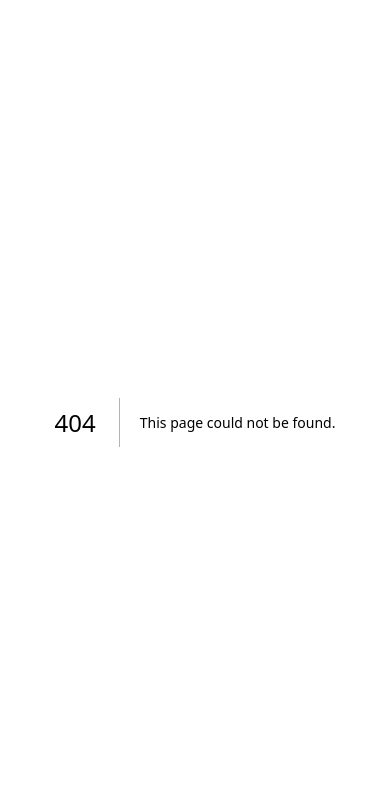
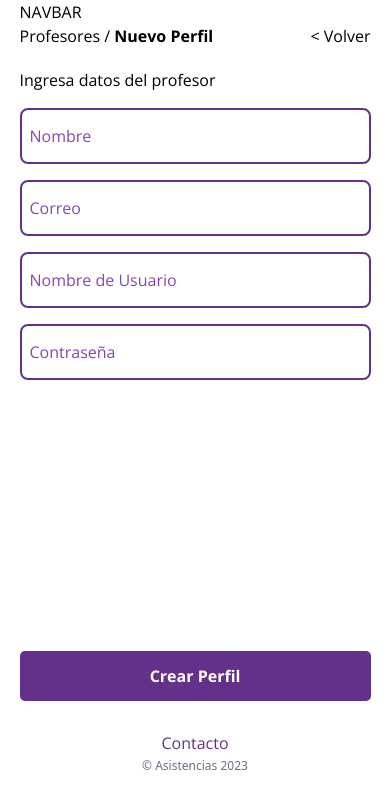
Before and after one commit to sync-ideas/project-frontend, a Next.js app: page /nuevo-profesor in a window 390 px wide. Before the commit this address had no page. Shown: the top 808 px of the page. Built offline with nearby package versions, Linux system fonts and the light colour scheme.

Commit message:
Page, Form y Breadcrumb w/responsive

```diff
--- /dev/null
+++ b/src/app/components/Breadcrumb.tsx
@@ -0,0 +1,29 @@
+import Link from "next/link";
+import React from "react";
+
+interface BreadcrumbProps {
+  links: Array<{ hiper: string; text: string }>;
+}
+
+const Breadcrumb: React.FC<BreadcrumbProps> = ({ links }) => {
+  const actual = links.length - 1;
+  return (
+    <div>
+      {links.map((link) => {
+        return (
+          <span key={links.indexOf(link)}>
+            <Link
+              href={link.hiper}
+              className={`${links.indexOf(link) === actual ? "font-bold" : ""}`}
+            >
+              {link.text}
+            </Link>
+            {links.indexOf(link) !== actual && " / "}
+          </span>
+        );
+      })}
+    </div>
+  );
+};
+
+export default Breadcrumb;
--- /dev/null
+++ b/src/app/components/ProfForm.tsx
@@ -0,0 +1,24 @@
+import React from "react";
+import CustomInput from "./input";
+import Button from "./button";
+
+const ProfForm = () => {
+  return (
+    <form className="my-5 flex relative flex-col gap-4 h-[75%] md:mx-auto xl:w-[50%]">
+      <h3 className="md:text-center xl:text-left">
+        Ingresa datos del profesor
+      </h3>
+      <div className="flex flex-col gap-4 md:w-[50%] md:mx-auto xl:w-full">
+        <CustomInput type="text" value="" placeholder="Nombre" />
+        <CustomInput type="text" value="" placeholder="Correo" />
+        <CustomInput type="text" value="" placeholder="Nombre de Usuario" />
+        <CustomInput type="text" value="" placeholder="Contraseña" />
+      </div>
+      <div className="absolute bottom-0 w-full xl:self-center">
+        <Button text="Crear Perfil" isCompleted />
+      </div>
+    </form>
+  );
+};
+
+export default ProfForm;
--- /dev/null
+++ b/src/app/nuevo-profesor/page.tsx
@@ -0,0 +1,31 @@
+import React from "react";
+import Footer from "../components/Footer";
+import { Open_Sans } from "next/font/google";
+import Breadcrumb from "../components/Breadcrumb";
+import Link from "next/link";
+import ProfForm from "../components/ProfForm";
+
+const open_sans = Open_Sans({ subsets: ["latin"] });
+
+const NewProfessor = () => {
+  return (
+    <div
+      className={`mx-auto w-[90%]  h-screen ${open_sans.className} text-base`}
+    >
+      NAVBAR
+      <div className="flex justify-between">
+        <Breadcrumb
+          links={[
+            { hiper: "/", text: "Profesores" },
+            { hiper: "", text: "Nuevo Perfil" },
+          ]}
+        />
+        <Link href="/"> &lt; Volver </Link>
+      </div>
+      <ProfForm />
+      <Footer />
+    </div>
+  );
+};
+
+export default NewProfessor;
```
